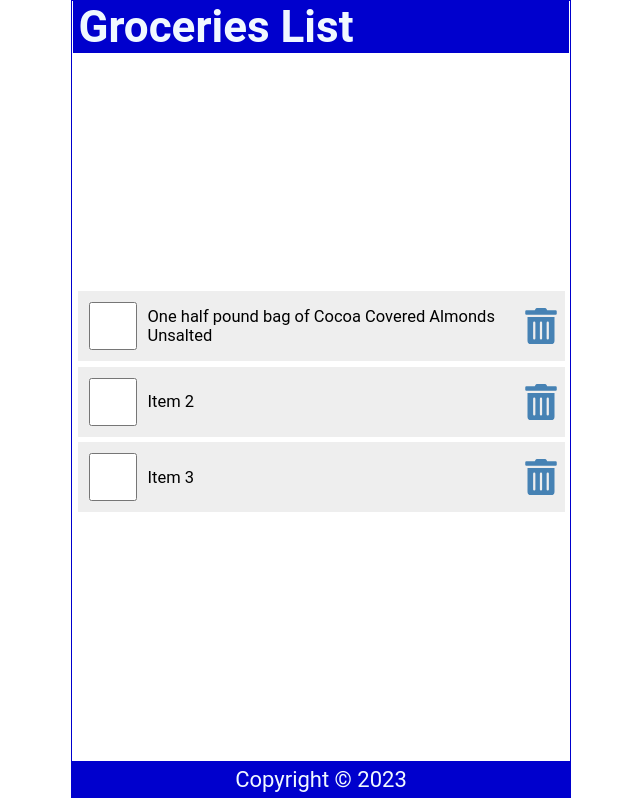
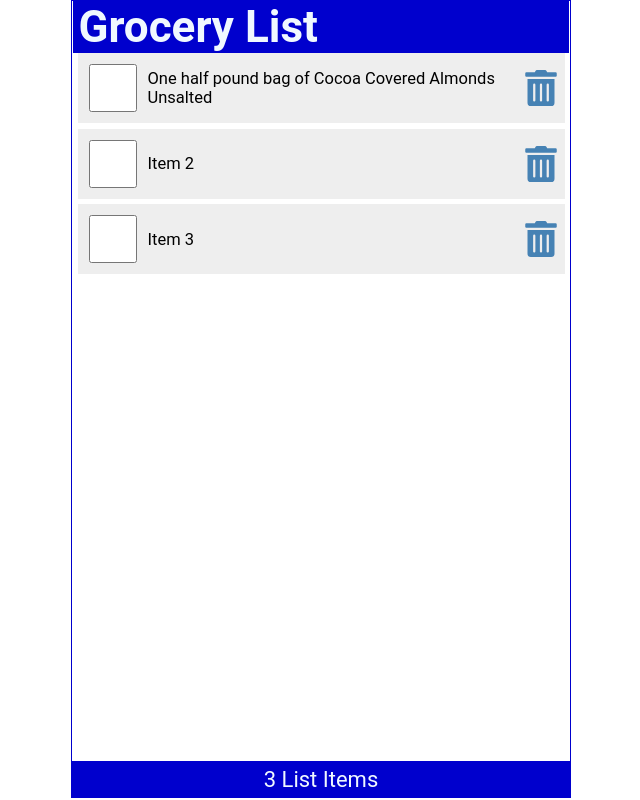
Before and after one commit to karensstephenson/reactdg, a React (Create React App) app: page / in a window 1280 px wide. Shown: the whole page, without its empty margins (319-959 px from the left). Built offline with nearby package versions, Linux system fonts and the light colour scheme.

Commit message:
props and prop drilling

```diff
--- a/src/App.js
+++ b/src/App.js
@@ -1,14 +1,51 @@
 import Header from "./Header"
 import Content from './Content';
 import Footer from './Footer';
+import { useState} from 'react'
 
 function App() {
+  const [items, setitems] = useState([
+    {
+        id: 1,
+        checked: false,
+        item: "One half pound bag of Cocoa Covered Almonds Unsalted"
+    },
+    {
+        id: 2,
+        checked: false,
+        item: "Item 2"
+    },
+    {
+        id: 3,
+        checked: false,
+        item: "Item 3"
+    }
+])
+
+const handleCheck = (id) => {
+  const listItems = items.map((item) => item.id === id ? {...item, checked: !item.checked } : item)
+  setitems(listItems)
+  localStorage.setItem('shoppinglist', JSON.stringify(listItems))
+}
+
+const handleDelete = (id) => {
+  const listItems = items.filter((item) => item.id !== id)
+  setitems(listItems)
+  localStorage.setItem('shoppinglist', JSON.stringify(listItems))
+}
+
 
   return (
     <div className="App">
-      <Header />
-      <Content />
-      <Footer />
+      <Header title="Grocery List"/>
+      <Content
+        items={items}
+        handleCheck={handleCheck}
+        handleDelete={handleDelete}
+      />
+      <Footer
+        length={items.length}
+      />
     </div>
   );
 }
--- a/src/Content.js
+++ b/src/Content.js
@@ -1,66 +1,19 @@
-import { useState } from 'react'
-import { FaTrashAlt } from 'react-icons/fa'
+import ItemList from "./ItemList";
 
-const Content = () => {
-    const [items, setitems] = useState([
-        {
-            id: 1,
-            checked: false,
-            item: "One half pound bag of Cocoa Covered Almonds Unsalted"
-        },
-        {
-            id: 2,
-            checked: false,
-            item: "Item 2"
-        },
-        {
-            id: 3,
-            checked: false,
-            item: "Item 3"
-        }
-    ])
-
-    const handleCheck = (id) => {
-        const listItems = items.map((item) => item.id === id ? {...item, checked: !item.checked } : item)
-        setitems(listItems)
-        localStorage.setItem('shoppinglist', JSON.stringify(listItems))
-    }
-
-    const handleDelete = (id) => {
-        const listItems = items.filter((item) => item.id !== id)
-        setitems(listItems)
-        localStorage.setItem('shoppinglist', JSON.stringify(listItems))
-    }
-
+const Content = ({ items, handleCheck, handleDelete }) => {
   return (
     <main>
       {items.length ? (
-                <ul>
-                    {items.map((item) => (
-                        <li className="item" key={item.id}>
-                            <input
-                                type="checkbox"
-                                onChange={() => handleCheck(item.id)}
-                                checked={item.checked}
+        <ItemList
+          items={items}
+          handleCheck={handleCheck}
+          handleDelete={handleDelete}
         />
-                            <label
-                                style={(item.checked) ? {textDecoration: 'line-through'} : null}
-                                onDoubleClick={() => handleCheck(item.id)}
-
-                            >{item.item}</label>
-                            <FaTrashAlt
-                                onClick={() => handleDelete(item.id)}
-                                role="button"
-                                tabIndex="0"
-                            />
-                        </li>
-                    ))}
-                </ul>
       ) : (
         <p style={{ marginTop: "2rem" }}>Your list is empty.</p>
       )}
     </main>
-  )
-}
+  );
+};
 
-export default Content
+export default Content;
--- a/src/Footer.js
+++ b/src/Footer.js
@@ -1,8 +1,8 @@
-const Footer = () => {
-    const today = new Date()
+const Footer = ( { length }) => {
+
   return (
     <footer>
-        <p>Copyright &copy; {today.getFullYear()}</p>
+        <p>{length} List {length === 1 ? "Item" : "Items"}</p>
     </footer>
   )
 }
--- a/src/Header.js
+++ b/src/Header.js
@@ -1,10 +1,14 @@
-const Header = () => {
+const Header = ({ title }) => {
 
   return (
     <header >
-        <h1>Groceries List</h1>
+        <h1>{title}</h1>
     </header>
   )
 }
 
+Header.defaultProps = {
+  title: "Default Title"
+}
+
 export default Header
--- /dev/null
+++ b/src/ItemList.js
@@ -0,0 +1,18 @@
+import LineItem from "./LineItem";
+
+const ItemList = ({ items, handleCheck, handleDelete } ) => {
+  return (
+    <ul>
+        {items.map((item) => (
+            <LineItem
+                key={item.id}
+                item={item}
+                handleCheck={handleCheck}
+                handleDelete={handleDelete}
+            />
+        ))}
+    </ul>
+  )
+}
+
+export default ItemList
--- /dev/null
+++ b/src/LineItem.js
@@ -0,0 +1,26 @@
+import { FaTrashAlt } from "react-icons/fa";
+
+const LineItem = ({ item, handleCheck, handleDelete }) => {
+  return (
+    <li className="item" key={item.id}>
+        <input
+            type="checkbox"
+            onChange={() => handleCheck(item.id)}
+            checked={item.checked}
+        />
+        <label
+            style={(item.checked) ? {textDecoration: 'line-through'} : null}
+            onDoubleClick={() => handleCheck(item.id)}
+
+        >{item.item}</label>
+        <FaTrashAlt
+            onClick={() => handleDelete(item.id)}
+            role="button"
+            tabIndex="0"
+            aria-label={`Delete ${item.item}`}
+        />
+    </li>
+  )
+}
+
+export default LineItem
--- a/src/index.css
+++ b/src/index.css
@@ -41,7 +41,7 @@
   display: flex;
   flex-direction: column;
   flex-grow: 1;
-  justify-content: center;
+  justify-content: flex-start;
   align-items: center;
   overflow: auto;
 }
```
Lines whose indentation alone changed are shown as unchanged.
